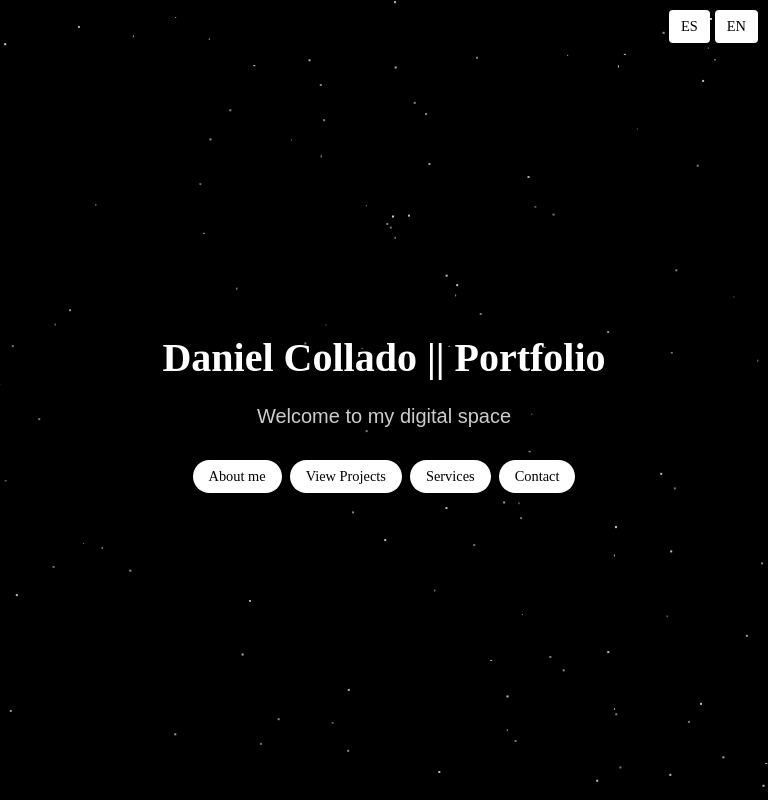
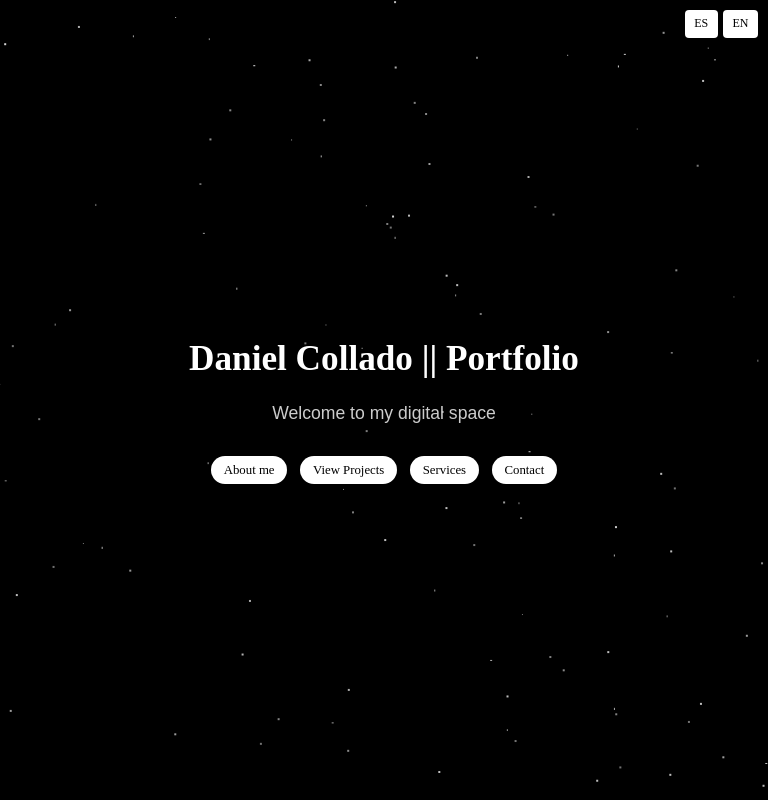
Before and after one commit to Daniel-Collado/portfolio-collado, a React (Vite) app: page / in a window 768 px wide. Built offline with nearby package versions, Linux system fonts and the light colour scheme; no server answers; a web font is replaced by a local one.

Commit message:
mejoras en responsibidad, tamaño de fonts y botones ajustado

```diff
--- a/src/components/PortfolioContent.jsx
+++ b/src/components/PortfolioContent.jsx
@@ -143,7 +143,8 @@ const PortfolioContent = ({
                                 target="_blank"
                                 rel="noopener noreferrer"
                                 className="project-link github"
-                                aria-label="GitHub"
+                                aria-label={t('view_code')}
+                                data-tooltip={t('view_code')}
                             >
                                 <i className="fab fa-github"></i>
                             </a>
--- a/src/index.css
+++ b/src/index.css
@@ -45,7 +45,7 @@ body {
 
 .header-title {
   font-family: "Frank Ruhl Libre", serif;
-  font-size: 3rem;
+  font-size: clamp(2.2rem, 4vw, 3.2rem);
   font-weight: 700;
   color: #ffffff;
   margin-bottom: 1rem;
@@ -53,7 +53,7 @@ body {
 
 .header-text {
   font-family: 'Gambarino', sans-serif;
-  font-size: 1.5rem;
+  font-size: clamp(1.1rem, 2vw, 1.4rem);
   color: rgba(255, 255, 255, 0.8);
   margin-top: 0.5rem;
   margin-bottom: 2rem;
@@ -67,12 +67,12 @@ body {
 }
 
 .nav-button {
-  padding: 0.55rem 1.2rem;
+  padding: clamp(0.4rem, 0.8vw, 0.55rem) clamp(0.8rem, 1.6vw, 1.2rem);
   border-radius: 9999px;
   background-color: #ffffff;
   color: #000000;
   font-family: "Frank Ruhl Libre", serif;
-  font-size: .9rem;
+  font-size: clamp(0.8rem, 1.2vw, 0.9rem);
   font-weight: 500;
   border: none;
   cursor: pointer;
@@ -83,6 +83,7 @@ body {
   background-color: #D3D3D3;
   color: #000000;
 }
+
 
 /* Estilos para el botón de navegación activo */
 .nav-button.active {
@@ -134,10 +135,9 @@ body {
   display: none;
 }
 
-
 .section-title {
   font-family: "Frank Ruhl Libre", serif;
-  font-size: 2.25rem;
+  font-size: clamp(1.6rem, 2.5vw, 2.2rem);
   font-weight: 700;
   color: #ffffff;
   margin-bottom: 1.5rem;
@@ -146,7 +146,7 @@ body {
 
 .section-text {
   font-family: 'Gambarino', sans-serif;
-  font-size: 1.125rem;
+  font-size: clamp(0.95rem, 1.4vw, 1.05rem);
   color: rgba(255, 255, 255, 0.8);
   text-align: center;
 }
@@ -241,7 +241,7 @@ body {
 
 .project-title {
   font-family: "Frank Ruhl Libre", serif;
-  font-size: 1.25rem;
+  font-size: clamp(1.05rem, 1.8vw, 1.25rem);
   font-weight: 700;
   color: #ffffff;
   margin-bottom: 0.5rem;
@@ -255,14 +255,17 @@ body {
   margin-bottom: 1rem;
 }
 
+/* --- Botones de proyectos adaptables --- */
 .project-link {
-  display: inline-block;
-  padding: 0.5rem 1rem;
+  display: inline-flex;
+  align-items: center;
+  justify-content: center;
+  padding: 0.45rem 0.9rem;
   border-radius: 9999px;
   background-color: #ffffff;
   color: #000000;
   font-family: "Frank Ruhl Libre", serif;
-  font-size: 0.9rem;
+  font-size: clamp(0.8rem, 1.2vw, 0.9rem);
   font-weight: 500;
   text-decoration: none;
   transition: all 0.3s ease;
@@ -273,40 +276,58 @@ body {
   color: #000000;
 }
 
-/* Estilo circular minimalista para el botón de GitHub */
+/* --- Estilo circular + tooltip GitHub --- */
 .project-link.github {
+  position: relative;
   display: inline-flex;
   align-items: center;
   justify-content: center;
-  margin-left: 0.5rem;
-  width: 36px;
-  height: 36px;
-  font-size: 1.1rem;
+  margin-left: 0.4rem;
+  width: clamp(30px, 2.8vw, 36px);
+  height: clamp(30px, 2.8vw, 36px);
+  font-size: clamp(0.9rem, 1.5vw, 1.1rem);
   border-radius: 50%;
   padding: 0;
 }
 
-/*.project-link.github:hover {
-  background-color: #24292f;
-  color: #ffffff;
-}*/
+.project-link.github::after {
+  content: attr(data-tooltip);
+  position: absolute;
+  bottom: 130%;
+  left: 50%;
+  transform: translateX(-50%);
+  background-color: rgba(0, 0, 0, 0.8);
+  color: #fff;
+  padding: 4px 8px;
+  border-radius: 4px;
+  font-size: 0.75rem;
+  white-space: nowrap;
+  opacity: 0;
+  visibility: hidden;
+  transition: opacity 0.25s ease, transform 0.25s ease;
+  pointer-events: none;
+}
 
+.project-link.github:hover::after {
+  opacity: 1;
+  visibility: visible;
+  transform: translate(-50%, -4px);
+}
 
-/* Estilos para el botón de "Scroll to Top" */
 .scroll-top-button {
   position: fixed;
-  bottom: 20px;
-  right: 20px;
+  bottom: clamp(15px, 2vw, 20px);
+  right: clamp(15px, 2vw, 20px);
   background-color: #008b8e;
   color: #ffffff;
   border: none;
   border-radius: 50%;
-  width: 40px;
-  height: 40px;
+  width: clamp(32px, 4vw, 40px);
+  height: clamp(32px, 4vw, 40px);
   display: flex;
   align-items: center;
   justify-content: center;
-  font-size: 1.2rem;
+  font-size: clamp(0.9rem, 1.6vw, 1.2rem);
   cursor: pointer;
   opacity: 0;
   visibility: hidden;
@@ -322,103 +343,46 @@ body {
   transform: translateY(0);
 }
 
-/* Animación para los títulos de sección */
+
+/* Animación para títulos */
 @keyframes fadeInSlideUp {
-  from {
-    opacity: 0;
-    transform: translateY(20px);
-  }
-  to {
-    opacity: 1;
-    transform: translateY(0);
-  }
+  from { opacity: 0; transform: translateY(20px); }
+  to { opacity: 1; transform: translateY(0); }
 }
 
 .animate-title {
   animation: fadeInSlideUp 0.8s ease-out forwards;
 }
 
-/* Clase para la animación del header al entrar */
 .header-entering {
   opacity: 0;
   transition: opacity 0.5s ease;
 }
 
-
-/* Responsividad */
-@media (min-width: 768px) {
-  .header-title {
-    font-size: 4.5rem;
+/* Ajustes responsivos */
+@media (max-width: 1440px) {
+  .header {
+    padding: 1.5rem;
   }
-
-  .header-text {
-    font-size: 1.75rem;
+  .header-nav {
+    gap: 0.8rem;
   }
-
-  .section-title {
-    font-size: 2.5rem;
-  }
-
-  .section-text {
-    font-size: 1.125rem; /* Ajuste para mantener la proporción */
-  }
-
-  .profile-image {
-    width: 14rem;
-    height: 18rem;
-  }
-
-  .text-content {
-    text-align: center;
-    max-width: 40rem;
-  }
-
-  .projects-grid {
-    grid-template-columns: repeat(auto-fit, minmax(250px, 1fr));
-  }
+  .header-title { font-size: 3.5rem; }
+  .header-text { font-size: 1.3rem; }
+  .section-title { font-size: 2rem; }
+  .section-text { font-size: 1rem; }
+  .project-card { padding: 1.2rem; }
 }
 
 @media (max-width: 768px) {
-  .header {
-    padding: 20px 10px;
-  }
-
-  .header-title {
-    font-size: 2.5rem;
-  }
-
-  .header-text {
-    font-size: 1.25rem;
-  }
-
-  .header-nav {
-    gap: 0.5rem;
-  }
-
-  .nav-button {
-    padding: 0.5rem 1rem;
-    font-size: 0.9rem;
-  }
-
-  .section-title {
-    font-size: 2rem; /* Tamaño de título más pequeño para móviles */
-  }
-
-  .section-text {
-    font-size: 1rem; /* Tamaño de texto de sección más pequeño para móviles */
-  }
-
-  .projects-grid {
-    grid-template-columns: 1fr;
-  }
-
-  .project-card {
-    padding: 1rem;
-  }
-
-  .project-link {
-    font-size: 0.8rem;
-    padding: 0.4rem 0.8rem;
+  .header { padding: 20px 10px; }
+  .header-title { font-size: 2.2rem; }
+  .header-text { font-size: 1.1rem; }
+  .section-title { font-size: 1.6rem; }
+  .section-text { font-size: 0.95rem; }
+  .project-link { font-size: 0.8rem; padding: 0.4rem 0.7rem; }
+  .project-link.github {
+    width: 30px; height: 30px; font-size: 1rem;
   }
 }
 
@@ -429,7 +393,7 @@ body {
 }
 
 .language-switcher button {
-  padding: 8px 12px;
+  padding: clamp(0.4rem, 0.8vw, 0.55rem) clamp(0.6rem, 1.2vw, 0.75rem);
   margin-left: 5px;
   border: none;
   background-color: #ffffff;
@@ -437,12 +401,13 @@ body {
   cursor: pointer;
   border-radius: 4px;
   font-family: "Frank Ruhl Libre", serif;
-  font-size: 0.9rem;
-  transition: background-color 0.3s;
+  font-size: clamp(0.75rem, 1vw, 0.9rem);
+  transition: background-color 0.3s, transform 0.2s ease;
 }
 
 .language-switcher button:hover {
   background-color: #008b8e;
+  transform: scale(1.05);
 }
 
 .language-switcher button.active {
@@ -450,6 +415,7 @@ body {
   color: #ffffff;
 }
 
+/* Contacto y formularios */
 .contact-form {
   display: flex;
   flex-direction: column;
@@ -471,6 +437,7 @@ body {
   color: #ffffff;
 }
 
+
 .form-group input,
 .form-group textarea {
   padding: 0.75rem;
@@ -485,22 +452,17 @@ body {
 }
 
 .form-group input:focus,
-.form-group textarea:focus {
-  border-color: #2bffff;
-}
+.form-group textarea:focus { border-color: #2bffff; }
 
-.form-group textarea {
-  resize: vertical;
-  min-height: 100px;
-}
+.form-group textarea { resize: vertical; min-height: 100px; }
 
 .form-submit {
-  padding: 0.55rem 1.2rem;
+  padding: clamp(0.4rem, 0.8vw, 0.55rem) clamp(0.8rem, 1.6vw, 1.2rem);
   border-radius: 9999px;
   background-color: #ffffff;
   color: #000000;
   font-family: "Frank Ruhl Libre", serif;
-  font-size: .9rem;
+  font-size: clamp(0.8rem, 1.2vw, 0.9rem);
   font-weight: 500;
   border: none;
   cursor: pointer;
@@ -508,9 +470,7 @@ body {
   align-self: center;
 }
 
-.form-submit:hover {
-  background-color: #2bffff;
-}
+.form-submit:hover { background-color: #2bffff; }
 
 .form-status {
   font-family: 'Gambarino', sans-serif;
@@ -519,6 +479,4 @@ body {
   text-align: center;
 }
 
-.contact-content .section-text.mb-4 {
-  margin-bottom: 0.3rem;
-}
+.contact-content .section-text.mb-4 { margin-bottom: 0.3rem; }
```
